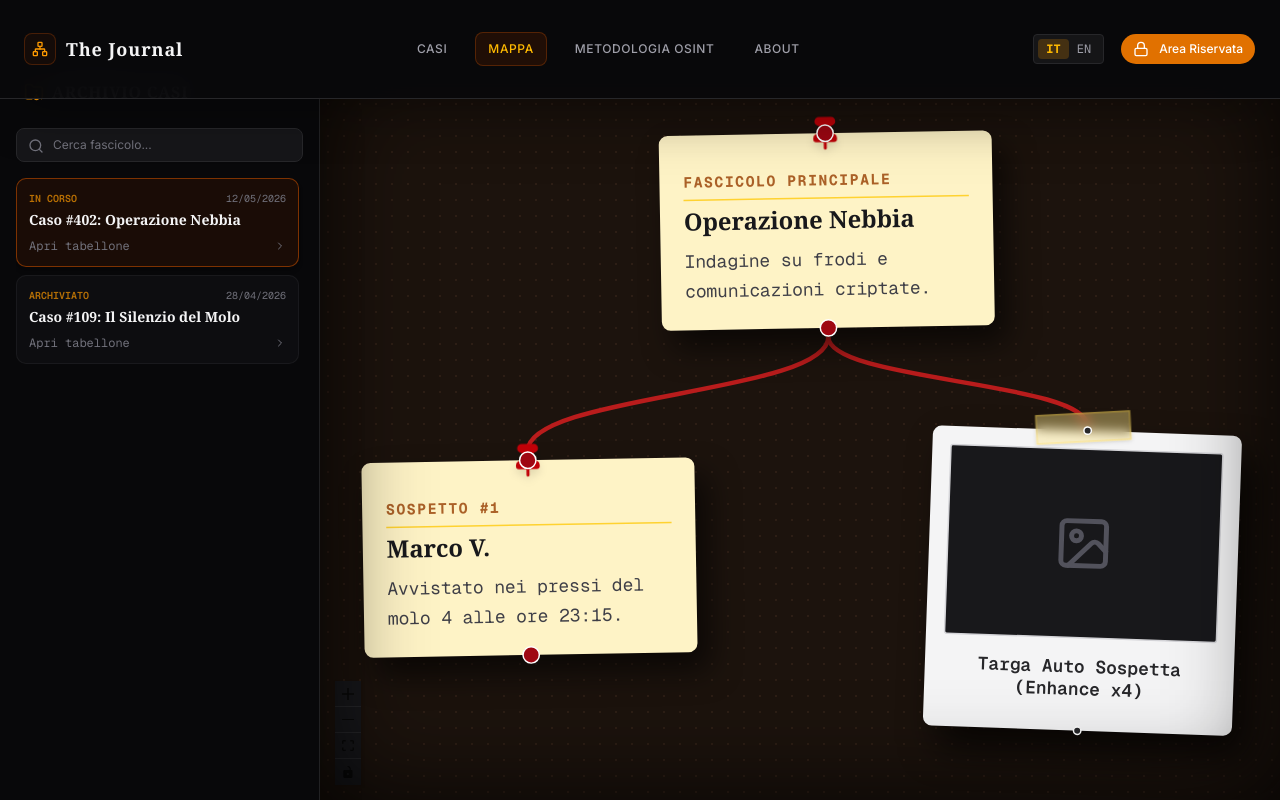
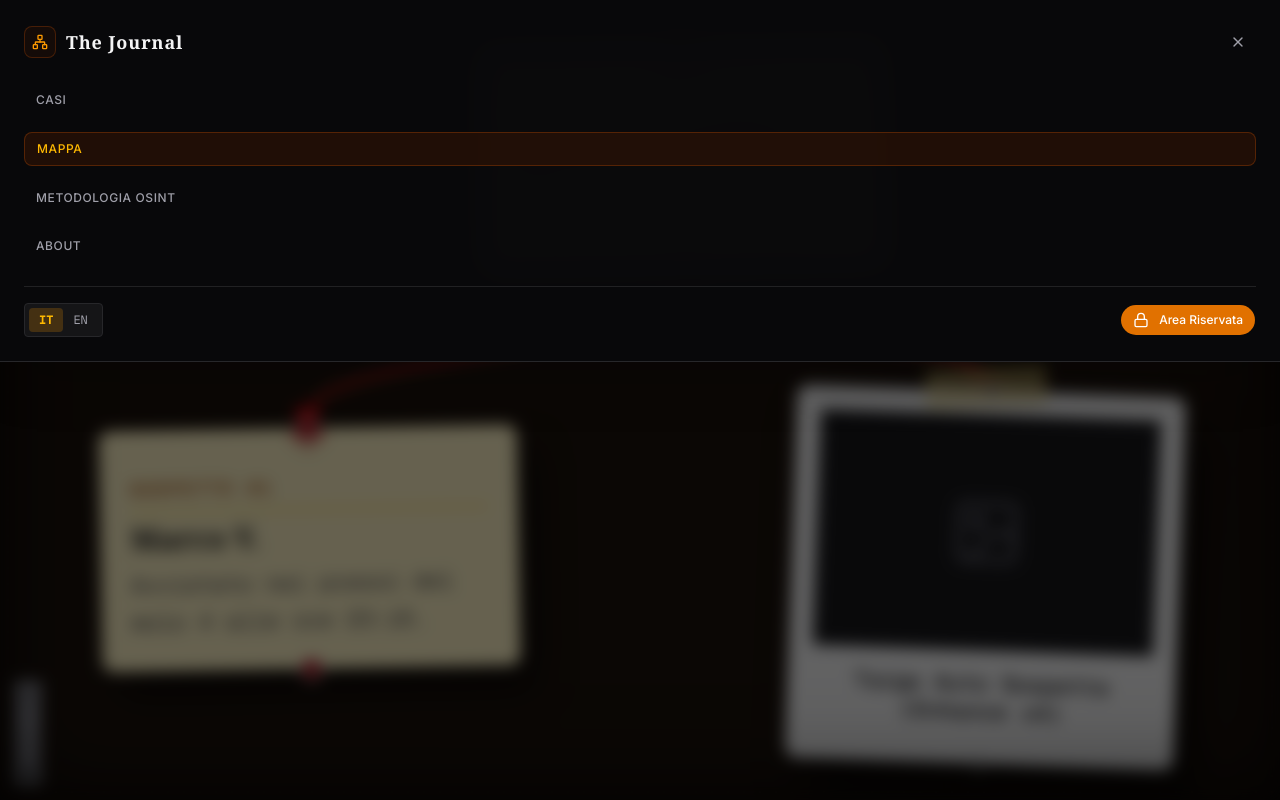
Before and after one commit to cp985/TheJournal, a Next.js app: page /map in a window 1280 px wide. Both pictures are taken after a click on the button 1244 px from the left and 36 px from the top of the page. Built offline with nearby package versions, Linux system fonts and the light colour scheme.

Commit message:
fix navbar and detective table

```diff
--- a/src/app/(public)/map/page.tsx
+++ b/src/app/(public)/map/page.tsx
@@ -212,29 +212,37 @@ import {
   Position,
 } from "@xyflow/react";
 import "@xyflow/react/dist/style.css";
-import { FolderArchive, FileText, Image as ImageIcon, Search, ChevronRight, Pin } from "lucide-react";
+import {
+  FolderArchive,
+  Image as ImageIcon,
+  Search,
+  ChevronRight,
+  Pin,
+  ChevronLeft,
+  PanelLeftClose,
+  PanelLeftOpen,
+  X,
+} from "lucide-react";
 
-// --- 1. NODI STILE "POST-IT" E "FOTO SCENARIO" ---
+// --- 1. NODI STILE "POST-IT" E "POLAROID" ---
 
-// Nodo "Post-It" (Cartella / Nota Principale)
 const PostItNode = ({ data }: { data: any }) => (
-  <div className="relative w-56 rotate-[-1deg] rounded-sm bg-amber-100 p-4 text-zinc-900 shadow-[8px_12px_20px_rgba(0,0,0,0.6)] transition-transform hover:scale-105 hover:z-20">
-    {/* Spillo / Puntina da disegno in cima */}
+  <div className="relative w-48 sm:w-56 rotate-[-1deg] rounded-sm bg-amber-100 p-3 sm:p-4 text-zinc-900 shadow-[8px_12px_20px_rgba(0,0,0,0.6)] transition-transform hover:scale-105 hover:z-20">
     <div className="absolute -top-3 left-1/2 -translate-x-1/2 text-red-700 drop-shadow-md">
-      <Pin className="h-6 w-6 fill-red-700" />
+      <Pin className="h-5 w-5 sm:h-6 sm:w-6 fill-red-700" />
     </div>
 
     <Handle type="target" position={Position.Top} className="!bg-red-800 !w-3 !h-3" />
 
     <div className="pt-2">
-      <span className="font-mono text-[10px] uppercase tracking-widest text-amber-800/80 font-bold block border-b border-amber-300 pb-1">
+      <span className="font-mono text-[9px] sm:text-[10px] uppercase tracking-widest text-amber-800/80 font-bold block border-b border-amber-300 pb-1">
         {data.label}
       </span>
-      <h4 className="mt-1 font-serif text-base font-bold text-zinc-900 leading-tight">
+      <h4 className="mt-1 font-serif text-sm sm:text-base font-bold text-zinc-900 leading-tight">
         {data.title}
       </h4>
       {data.description && (
-        <p className="mt-2 font-mono text-xs text-zinc-700 leading-relaxed">
+        <p className="mt-1.5 font-mono text-[11px] sm:text-xs text-zinc-700 leading-relaxed">
           {data.description}
         </p>
       )}
@@ -244,19 +252,17 @@ const PostItNode = ({ data }: { data: any }) => (
   </div>
 );
 
-// Nodo "Polaroid" (Foto / Prova Visiva)
 const PolaroidNode = ({ data }: { data: any }) => (
-  <div className="relative w-52 rotate-[2deg] rounded-sm bg-zinc-100 p-3 pt-3 pb-5 shadow-[10px_14px_24px_rgba(0,0,0,0.7)] transition-transform hover:scale-105 hover:z-20">
-    {/* Pezzo di Nastro Adesivo trasparente in alto */}
-    <div className="absolute -top-3 left-1/3 h-5 w-16 bg-amber-200/40 backdrop-blur-xs border border-amber-300/30 rotate-[-5deg] shadow-sm" />
+  <div className="relative w-44 sm:w-52 rotate-[2deg] rounded-sm bg-zinc-100 p-2.5 sm:p-3 pt-3 pb-4 sm:pb-5 shadow-[10px_14px_24px_rgba(0,0,0,0.7)] transition-transform hover:scale-105 hover:z-20">
+    <div className="absolute -top-3 left-1/3 h-4 sm:h-5 w-12 sm:w-16 bg-amber-200/40 backdrop-blur-xs border border-amber-300/30 rotate-[-5deg] shadow-sm" />
 
     <Handle type="target" position={Position.Top} className="!bg-zinc-800" />
 
-    <div className="h-32 w-full bg-zinc-900 rounded-xs overflow-hidden flex items-center justify-center border border-zinc-300">
-      <ImageIcon className="h-10 w-10 text-zinc-600" />
+    <div className="h-28 sm:h-32 w-full bg-zinc-900 rounded-xs overflow-hidden flex items-center justify-center border border-zinc-300">
+      <ImageIcon className="h-8 w-8 sm:h-10 sm:w-10 text-zinc-600" />
     </div>
 
-    <p className="mt-3 font-mono text-xs text-zinc-800 font-semibold text-center leading-tight">
+    <p className="mt-2.5 font-mono text-[11px] sm:text-xs text-zinc-800 font-semibold text-center leading-tight">
       {data.caption}
     </p>
 
@@ -269,7 +275,7 @@ const nodeTypes = {
   polaroid: PolaroidNode,
 };
 
-// --- 2. DATI MOCK DEI CASI PER LA SIDEBAR ---
+// --- 2. DATI MOCK DEI CASI ---
 const CASES_DATA = [
   {
     id: "case-1",
@@ -280,24 +286,24 @@ const CASES_DATA = [
       {
         id: "1",
         type: "postit",
-        position: { x: 300, y: 80 },
+        position: { x: 250, y: 50 },
         data: { label: "Fascicolo Principale", title: "Operazione Nebbia", description: "Indagine su frodi e comunicazioni criptate." },
       },
       {
         id: "2",
         type: "postit",
-        position: { x: 100, y: 300 },
+        position: { x: 50, y: 260 },
         data: { label: "Sospetto #1", title: "Marco V.", description: "Avvistato nei pressi del molo 4 alle ore 23:15." },
       },
       {
         id: "3",
         type: "polaroid",
-        position: { x: 480, y: 280 },
+        position: { x: 420, y: 240 },
         data: { caption: "Targa Auto Sospetta (Enhance x4)" },
       },
     ],
     edges: [
-      { id: "e1-2", source: "1", target: "2", style: { stroke: "#b91c1c", strokeWidth: 3 } }, // Filo Rosso
+      { id: "e1-2", source: "1", target: "2", style: { stroke: "#b91c1c", strokeWidth: 3 } },
       { id: "e1-3", source: "1", target: "3", style: { stroke: "#b91c1c", strokeWidth: 3 } },
     ],
   },
@@ -310,7 +316,7 @@ const CASES_DATA = [
       {
         id: "1",
         type: "postit",
-        position: { x: 250, y: 100 },
+        position: { x: 200, y: 80 },
         data: { label: "Fascicolo #109", title: "Il Silenzio del Molo", description: "Rilievo impronte e tabulati della notte di pioggia." },
       },
     ],
@@ -318,9 +324,11 @@ const CASES_DATA = [
   },
 ];
 
-// --- 3. COMPONENTE PRINCIPALE CON SIDEBAR ---
-export  function InvestigationBoard() {
+// --- 3. COMPONENTE BOARD CON SIDEBAR RESPONSIVE ---
+export function InvestigationBoard() {
   const [selectedCaseId, setSelectedCaseId] = useState("case-1");
+  const [isSidebarOpen, setIsSidebarOpen] = useState(false); // Default chiusa su mobile per mostrare subito la mappa
+
   const activeCase = CASES_DATA.find((c) => c.id === selectedCaseId) || CASES_DATA[0];
 
   const [nodes, setNodes] = useState<Node[]>(activeCase.nodes);
@@ -335,23 +343,49 @@ export  function InvestigationBoard() {
     []
   );
 
-  // Cambio di caso dalla Sidebar
   const handleSelectCase = (caseItem: typeof CASES_DATA[0]) => {
     setSelectedCaseId(caseItem.id);
     setNodes(caseItem.nodes);
     setEdges(caseItem.edges);
+    setIsSidebarOpen(false); // Chiude la sidebar su mobile quando viene scelto un caso
   };
 
   return (
-    <div className="flex h-screen w-full bg-zinc-950 pt-16 overflow-hidden">
+    <div className="relative flex h-screen w-full bg-zinc-950  overflow-hidden">
 
-      {/* 📁 SIDEBAR A SINISTRA (LISTA CASI) */}
-      <aside className="w-80 border-r border-zinc-800/80 bg-zinc-950/95 p-4 flex flex-col z-30 shadow-2xl backdrop-blur-md">
-        <div className="flex items-center gap-2 mb-6 px-2">
-          <FolderArchive className="h-5 w-5 text-amber-500" />
-          <h2 className="font-serif text-base font-bold text-zinc-100 tracking-wider uppercase">
-            Archivio Casi
-          </h2>
+      {/* 🟢 OVERLAY PER MOBILE (Sfondo scuro quando la sidebar è aperta) */}
+      {isSidebarOpen && (
+        <div
+          onClick={() => setIsSidebarOpen(false)}
+          className="fixed inset-0 z-30 bg-black/70 backdrop-blur-xs md:hidden"
+          aria-hidden="true"
+        />
+      )}
+
+      {/* 📁 SIDEBAR CASI (Drawer Flessibile) */}
+      <aside
+        className={`fixed md:relative inset-y-0 left-0 z-40 flex w-80 flex-col border-r border-zinc-800/80 bg-zinc-950/98 p-4 shadow-2xl backdrop-blur-md transition-all duration-300 ease-in-out ${
+          isSidebarOpen
+            ? "translate-x-0 md:ml-0"
+            : "-translate-x-full md:-ml-80"
+        }`}
+      >
+        <div className="flex items-center justify-between mb-6 px-1 pt-12 md:pt-0">
+          <div className="flex items-center gap-2">
+            <FolderArchive className="h-5 w-5 text-amber-500" />
+            <h2 className="font-serif text-base font-bold text-zinc-100 tracking-wider uppercase">
+              Archivio Casi
+            </h2>
+          </div>
+
+          {/* Tasto per richiudere la sidebar */}
+          <button
+            onClick={() => setIsSidebarOpen(false)}
+            className="rounded-md p-1.5 text-zinc-400 hover:bg-zinc-900 hover:text-zinc-100"
+            title="Chiudi archivio"
+          >
+            <ChevronLeft className="h-5 w-5" />
+          </button>
         </div>
 
         {/* Cerca Caso */}
@@ -364,7 +398,7 @@ export  function InvestigationBoard() {
           />
         </div>
 
-        {/* Lista dei Casi */}
+        {/* Lista Casi */}
         <div className="flex-1 space-y-2 overflow-y-auto pr-1">
           {CASES_DATA.map((c) => {
             const isSelected = c.id === selectedCaseId;
@@ -388,7 +422,7 @@ export  function InvestigationBoard() {
                   {c.title}
                 </h3>
                 <div className="mt-2 flex items-center text-xs text-zinc-500 font-mono">
-                  <span>Apri tabellone</span>
+                  <span>Carica sulla board</span>
                   <ChevronRight className="h-3 w-3 ml-auto" />
                 </div>
               </button>
@@ -397,9 +431,20 @@ export  function InvestigationBoard() {
         </div>
       </aside>
 
-      {/* 🪵 TABELLONE SCRIVANIA / BOARD INFINITO (A DESTRA) */}
+      {/* 🪵 TABELLONE SCRIVANIA (A TUTTO SCHERMO) */}
       <main className="flex-1 h-full relative bg-[#1c130d] bg-[radial-gradient(#2d1e15_1px,transparent_1px)] [background-size:16px_16px]">
-        {/* Effetto ombra vignettatura sui bordi per dare profondità da tavolo */}
+        {/* Pulsante Fluttuante per aprire l'Archivio Casi quando la sidebar è chiusa */}
+        {!isSidebarOpen && (
+          <button
+            onClick={() => setIsSidebarOpen(true)}
+            className="absolute top-4 left-4 z-20 flex items-center gap-2 rounded-lg border border-amber-900/60 bg-zinc-950/90 px-3 py-2 text-xs font-mono font-medium text-amber-400 shadow-xl backdrop-blur-md transition-all hover:bg-zinc-900 hover:border-amber-500"
+          >
+            <FolderArchive className="h-4 w-4 text-amber-500" />
+            <span>Archivio Casi</span>
+          </button>
+        )}
+
+        {/* Effetto ombra vignettatura */}
         <div className="absolute inset-0 pointer-events-none z-10 shadow-[inset_0_0_100px_rgba(0,0,0,0.8)]" />
 
         <ReactFlow
@@ -413,7 +458,7 @@ export  function InvestigationBoard() {
           proOptions={{ hideAttribution: true }}
         >
           <Controls
-            className="!bg-zinc-900 !border-zinc-800 !fill-zinc-400 [&>button]:!border-b-zinc-800 [&>button]:!bg-zinc-900 [&>button:hover]:!bg-zinc-800"
+            className="!bg-zinc-400 !border-zinc-800 !fill-zinc-400 [&>button]:!border-b-zinc-800 [&>button]:!bg-zinc-400 [&>button:hover]:!bg-zinc-500"
           />
         </ReactFlow>
       </main>
@@ -424,10 +469,7 @@ export  function InvestigationBoard() {
 
 export default function MapPage() {
   return (
-    // Con h-screen, w-screen e inset-0 occupa tutto lo schermo sovrapponendosi
-    // all'eventuale padding del layout, senza bisogno di "use client" nel layout.
     <div className="fixed inset-0 z-0 h-screen w-screen overflow-hidden bg-zinc-950">
-      {/* Componente della mappa */}
       <InvestigationBoard />
     </div>
   );
--- a/src/components/layout/navbar.tsx
+++ b/src/components/layout/navbar.tsx
@@ -213,7 +213,7 @@ import Link from "next/link";
 import { usePathname } from "next/navigation";
 import { useLanguage } from "@/context/maincontext";
 import { Button } from "@/components/ui/button";
-import { Menu, Lock, Network, FolderArchive, Map, ShieldCheck, Info } from "lucide-react";
+import { Menu, Lock, Network, FolderArchive, Map, ShieldCheck, Info, X } from "lucide-react";
 
 export default function Navbar() {
   const [isOpen, setIsOpen] = useState(false);
@@ -221,7 +221,6 @@ export default function Navbar() {
   const { lang, setLang, t } = useLanguage();
   const { nav } = t;
 
-  // Verifica se l'utente si trova esattamente nella pagina della mappa
   const isMapPage = pathname === "/map";
 
   const navLinks = [
@@ -232,19 +231,19 @@ export default function Navbar() {
   ];
 
   /* -------------------------------------------------------------------------- */
-  /*  CASO 1: PAGINA MAPPA (/map) -> Menu a comparsa dall'alto solo via Hamburger */
+  /* CASO 1: PAGINA MAPPA (/map) -> Menu fluttuante a comparsa                 */
   /* -------------------------------------------------------------------------- */
   if (isMapPage) {
     return (
       <>
-        {/* BOTTONE FLUTTUANTE (Visibile SOLO quando il menu è CHIUSO) */}
+        {/* BOTTONE FLUTTUANTE MENU */}
         {!isOpen && (
           <div className="fixed top-4 right-4 z-50">
             <Button
               onClick={() => setIsOpen(true)}
               variant="outline"
               size="icon"
-              className="h-10 w-10 border-zinc-800 bg-zinc-950/90 text-amber-500 shadow-xl backdrop-blur-md hover:bg-zinc-900 hover:text-amber-400"
+              className="h-10 w-10 border-amber-800 bg-zinc-950/90 text-amber-500 shadow-xl backdrop-blur-md hover:bg-zinc-900 hover:text-amber-400"
               aria-label="Apri Menu Mappa"
             >
               <Menu className="h-5 w-5" />
@@ -252,31 +251,31 @@ export default function Navbar() {
           </div>
         )}
 
-        {/* OVERLAY TRASPARENTE PER CHIUDERE CLICCANDO FUORI (Non oscura la pagina sotto) */}
+        {/* OVERLAY PER CHIUSURA CON BLUR */}
         {isOpen && (
           <div
             onClick={() => setIsOpen(false)}
-            className="fixed inset-0 z-40 bg-transparent"
+            className="fixed inset-0 z-40 bg-black/60 backdrop-blur-sm transition-all"
             aria-hidden="true"
           />
         )}
 
-        {/* PANNELLO DI NAVIGAZIONE A COMPARSA DALL'ALTO */}
+        {/* PANNELLO DI NAVIGAZIONE A COMPARSA */}
         <div
-          className={`fixed top-0 left-0 right-0 z-50 border-b border-zinc-800 bg-zinc-950/95 p-6 backdrop-blur-lg transition-all duration-300 ease-in-out ${
+          className={`fixed top-0 left-0 right-0 z-50 border-b border-zinc-800 bg-zinc-950/98 p-4 sm:p-6 backdrop-blur-lg transition-all duration-300 ease-in-out ${
             isOpen
               ? "translate-y-0 opacity-100 shadow-2xl"
               : "-translate-y-full opacity-0 pointer-events-none"
           }`}
         >
-          <div className="mx-auto max-w-7xl flex flex-col md:flex-row items-start md:items-center justify-between gap-6 pt-2 pb-2">
-            {/* LOGO NETWORK (Torna alla Home) */}
+          <div className="mx-auto max-w-7xl flex flex-col gap-4">
+            <div className="flex items-center justify-between">
               <Link
                 href="/"
                 onClick={() => setIsOpen(false)}
                 className="flex items-center gap-2.5 group"
               >
-              <div className="flex h-8 w-8 items-center justify-center rounded-md border border-amber-900/50 bg-amber-950/20 text-amber-500 transition-colors group-hover:border-amber-500 group-hover:bg-amber-500/20">
+                <div className="flex h-8 w-8 items-center justify-center rounded-md border border-amber-900/50 bg-amber-950/20 text-amber-500 transition-colors group-hover:border-amber-500">
                   <Network className="h-4 w-4" />
                 </div>
                 <span className="font-serif text-lg font-bold tracking-wider text-zinc-100">
@@ -284,18 +283,26 @@ export default function Navbar() {
                 </span>
               </Link>
 
-            {/* LISTA LINK ORIZZONTALE */}
-            <nav className="flex flex-wrap items-center gap-2 sm:gap-4">
+              <Button
+                onClick={() => setIsOpen(false)}
+                variant="ghost"
+                size="icon"
+                className="text-zinc-400 hover:text-zinc-500"
+              >
+                <X className="h-5 w-5" />
+              </Button>
+            </div>
+
+            {/* NAV LINKS RESPONSIVE */}
+            <nav className="flex flex-col sm:flex sm:flex-wrap items-center gap-2 sm:gap-4 pt-2">
               {navLinks.map((link) => {
-                const Icon = link.icon;
                 const isActive = pathname === link.href;
-
                 return (
                   <Link
                     key={link.href}
                     href={link.href}
                     onClick={() => setIsOpen(false)}
-                    className={`flex items-center gap-2 rounded-md px-3 py-2 text-xs font-medium uppercase tracking-wider transition-all ${
+                    className={`flex w-full items-center justify-start sm:justify-start gap-2 rounded-md px-3 py-2 text-xs font-medium uppercase tracking-wider transition-all ${
                       isActive
                         ? "bg-amber-950/40 border border-amber-900/60 text-amber-400"
                         : "text-zinc-400 hover:bg-zinc-900 hover:text-zinc-100"
@@ -307,12 +314,12 @@ export default function Navbar() {
               })}
             </nav>
 
-            {/* CONTROLLI SULLA DESTRA (Lingua + Area Riservata) */}
-            <div className="flex items-center gap-4">
+            {/* CONTROLLI SOTTO SU MOBILE */}
+            <div className="flex items-center justify-between border-t border-zinc-800/80 pt-4 mt-2">
               <div className="flex items-center rounded border border-zinc-800 bg-zinc-900/80 p-1 text-xs font-mono">
                 <button
                   onClick={() => setLang("IT")}
-                  className={`px-2 py-0.5 rounded transition-colors ${
+                  className={`px-2.5 py-1 rounded transition-colors ${
                     lang === "IT"
                       ? "bg-amber-500/20 text-amber-400 font-bold"
                       : "text-zinc-400 hover:text-zinc-200"
@@ -322,7 +329,7 @@ export default function Navbar() {
                 </button>
                 <button
                   onClick={() => setLang("EN")}
-                  className={`px-2 py-0.5 rounded transition-colors ${
+                  className={`px-2.5 py-1 rounded transition-colors ${
                     lang === "EN"
                       ? "bg-amber-500/20 text-amber-400 font-bold"
                       : "text-zinc-400 hover:text-zinc-200"
@@ -346,13 +353,28 @@ export default function Navbar() {
   }
 
   /* -------------------------------------------------------------------------- */
-  /*  CASO 2: TUTTE LE ALTRE PAGINE -> Navbar Standard Fissa visibile in alto     */
+  /* CASO 2: PAGINE STANDARD -> Navbar Fissa con Backdrop Blur & Mobile Overlay */
   /* -------------------------------------------------------------------------- */
   return (
-    <header className="fixed top-0 left-0 right-0 z-50 flex h-16 items-center justify-between border-b border-zinc-800/80 bg-zinc-950/90 px-4 sm:px-8 backdrop-blur-md">
-      {/* LOGO CON ICONA NETWORK */}
-      <Link href="/" className="flex items-center gap-2.5 group">
-        <div className="flex h-8 w-8 items-center justify-center rounded-md border border-amber-900/50 bg-amber-950/20 text-amber-500 transition-colors group-hover:border-amber-500 group-hover:bg-amber-500/20">
+    <>
+      {/* OVERLAY SCURO CON BLUR SU MOBILE QUANDO IL MENU È APERTO */}
+      {isOpen && (
+        <div
+          onClick={() => setIsOpen(false)}
+          className="fixed inset-0 z-40 bg-black/60 backdrop-blur-sm transition-all md:hidden"
+          aria-hidden="true"
+        />
+      )}
+
+      <header className="fixed top-0 left-0 right-0 z-50 border-b border-zinc-800/80 bg-zinc-950 backdrop-blur-md">
+        <div className="mx-auto flex h-16 max-w-7xl items-center justify-between px-4 sm:px-8">
+          {/* LOGO */}
+          <Link
+            href="/"
+            onClick={() => setIsOpen(false)}
+            className="flex items-center gap-2.5 group"
+          >
+            <div className="flex h-8 w-8 items-center justify-center rounded-md border border-amber-900/50 bg-amber-950/20 text-amber-500 transition-colors group-hover:border-amber-500">
               <Network className="h-4 w-4" />
             </div>
             <span className="font-serif text-lg font-bold tracking-wider text-zinc-100">
@@ -360,8 +382,8 @@ export default function Navbar() {
             </span>
           </Link>
 
-      {/* LINK NAVIGAZIONE CLASSICA (Visibili direttamente) */}
-      <nav className="flex items-center gap-6">
+          {/* LINK DESKTOP */}
+          <nav className="hidden md:flex items-center gap-6">
             {navLinks.map((link) => {
               const isActive = pathname === link.href;
               return (
@@ -380,8 +402,8 @@ export default function Navbar() {
             })}
           </nav>
 
-      {/* LINGUA E LOGIN */}
-      <div className="flex items-center gap-4">
+          {/* CONTROLLI DESKTOP */}
+          <div className="hidden md:flex items-center gap-4">
             <div className="flex items-center rounded border border-zinc-800 bg-zinc-900/80 p-1 text-xs font-mono">
               <button
                 onClick={() => setLang("IT")}
@@ -412,6 +434,74 @@ export default function Navbar() {
               </Link>
             </Button>
           </div>
+
+          {/* PULSANTE HAMBURGER MOBILE */}
+          <button
+            onClick={() => setIsOpen(!isOpen)}
+            className="flex md:hidden h-10 w-10 items-center justify-center rounded-md border border-zinc-800 text-amber-500 hover:bg-zinc-900"
+            aria-label="Toggle Navigation"
+          >
+            {isOpen ? <X className="h-5 w-5" /> : <Menu className="h-5 w-5" />}
+          </button>
+        </div>
+
+        {/* MENU MOBILE DROP-DOWN CON BLUR */}
+        {isOpen && (
+          <div className="relative z-50 md:hidden border-t border-zinc-800 bg-zinc-950/95 p-4 backdrop-blur-xl shadow-2xl">
+            <nav className="flex flex-col space-y-3 mb-4">
+              {navLinks.map((link) => {
+                const isActive = pathname === link.href;
+                return (
+                  <Link
+                    key={link.href}
+                    href={link.href}
+                    onClick={() => setIsOpen(false)}
+                    className={`rounded-md px-3 py-2 text-xs font-medium uppercase tracking-wider transition-all ${
+                      isActive
+                        ? "bg-amber-950/40 border border-amber-900/60 text-amber-400 font-bold"
+                        : "text-zinc-400 hover:bg-zinc-900 hover:text-zinc-100"
+                    }`}
+                  >
+                    {link.label}
+                  </Link>
+                );
+              })}
+            </nav>
+
+            <div className="flex items-center justify-between border-t border-zinc-800/80 pt-4">
+              <div className="flex items-center rounded border border-zinc-800 bg-zinc-900/80 p-1 text-xs font-mono">
+                <button
+                  onClick={() => setLang("IT")}
+                  className={`px-2.5 py-1 rounded transition-colors ${
+                    lang === "IT"
+                      ? "bg-amber-500/20 text-amber-400 font-bold"
+                      : "text-zinc-400 hover:text-zinc-200"
+                  }`}
+                >
+                  IT
+                </button>
+                <button
+                  onClick={() => setLang("EN")}
+                  className={`px-2.5 py-1 rounded transition-colors ${
+                    lang === "EN"
+                      ? "bg-amber-500/20 text-amber-400 font-bold"
+                      : "text-zinc-400 hover:text-zinc-200"
+                  }`}
+                >
+                  EN
+                </button>
+              </div>
+
+              <Button asChild size="sm" className="bg-amber-600 hover:bg-amber-700 text-white text-xs">
+                <Link href="/login" onClick={() => setIsOpen(false)}>
+                  <Lock className="mr-1.5 h-3.5 w-3.5" />
+                  {nav.login}
+                </Link>
+              </Button>
+            </div>
+          </div>
+        )}
       </header>
+    </>
   );
 }
```
Lines whose indentation alone changed are shown as unchanged.
